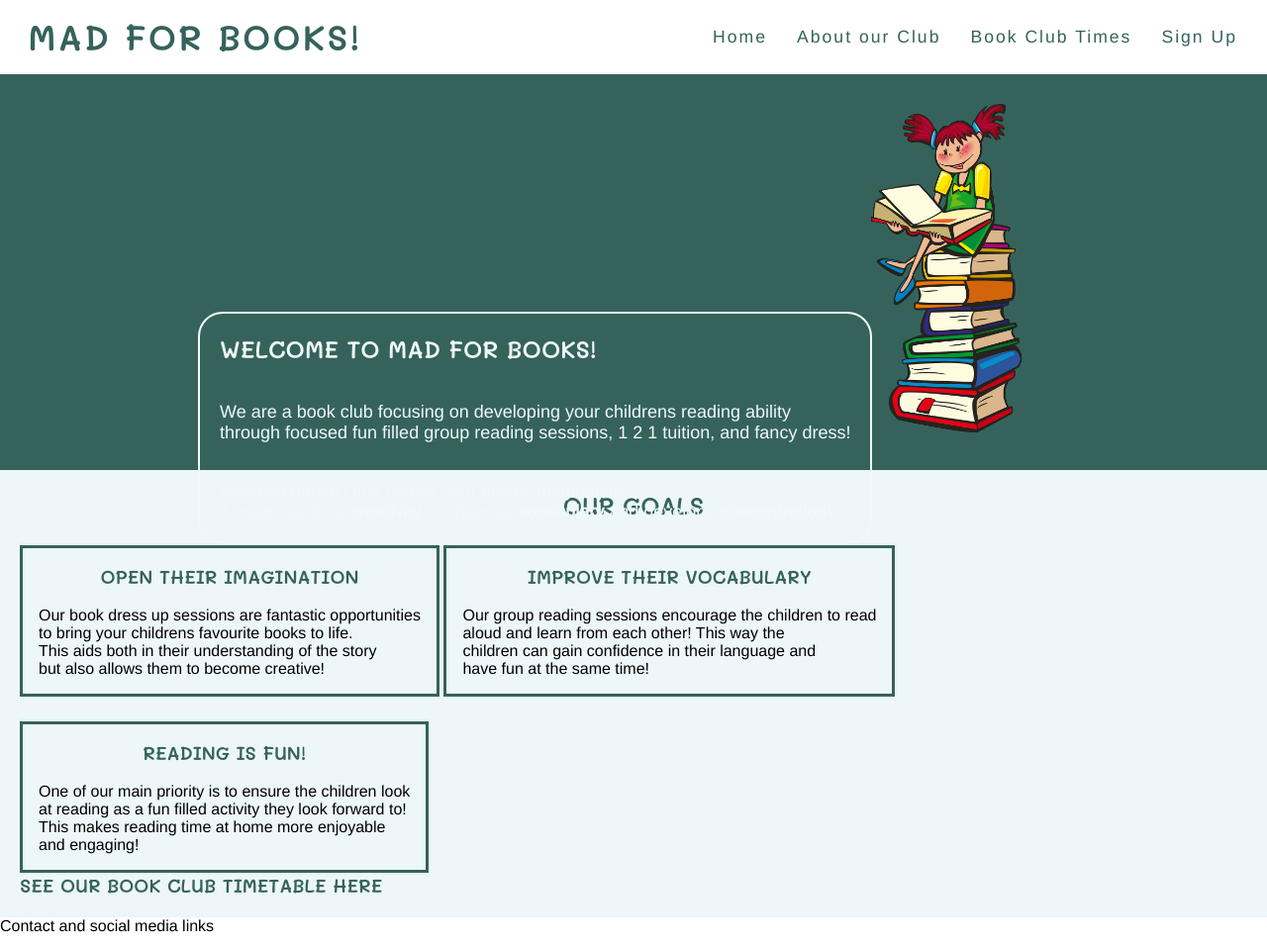
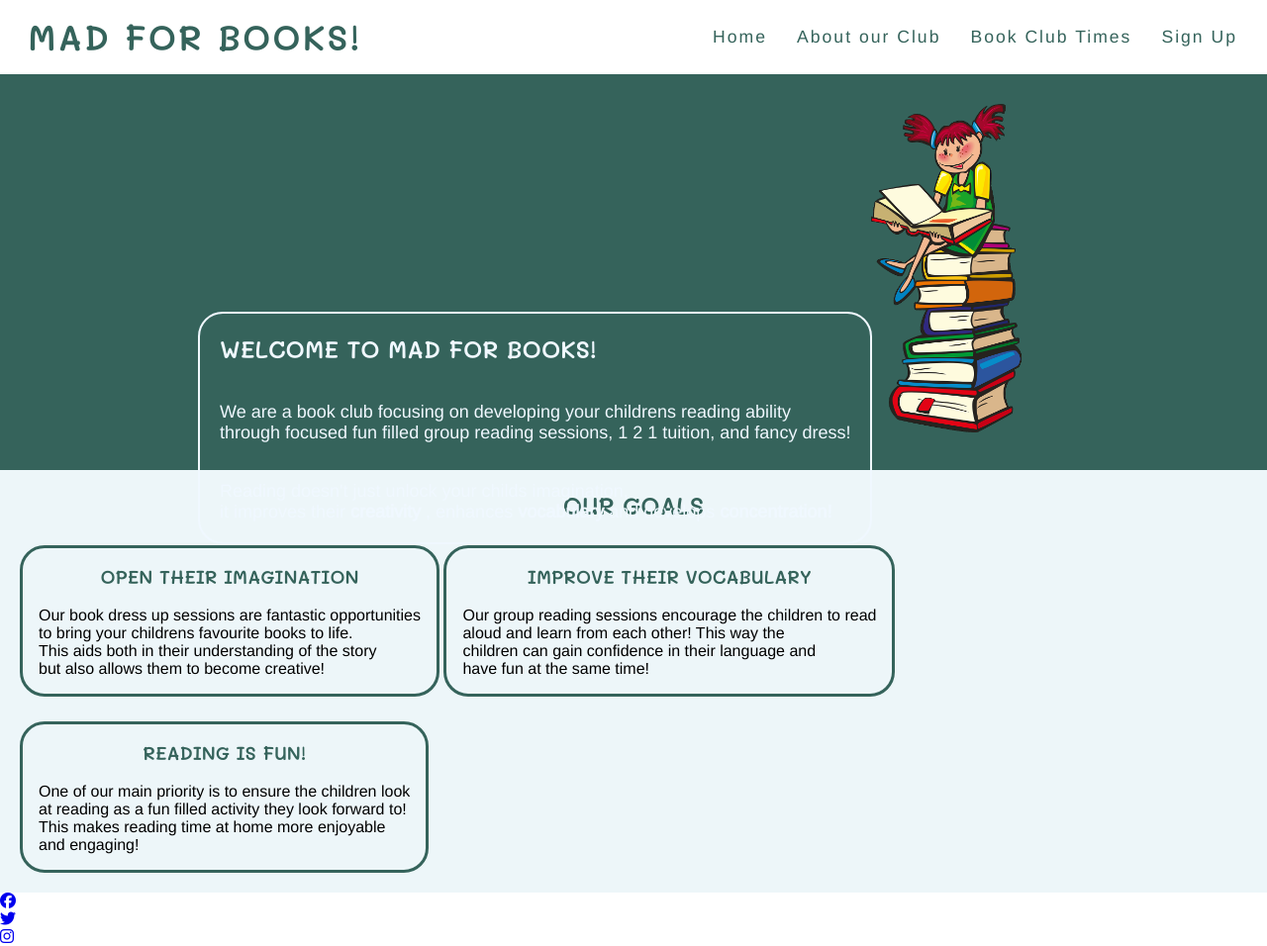
Before and after one commit to Code-Institute-Submissions/Mad-For-Books, a plain HTML site: page index.html in a window 1280 px wide. Shown: the whole page at 99% size. Drawn offline with nearby package versions, Linux system fonts and the light colour scheme.

Commit message:
social media icons added to footer

```diff
--- a/assets/css/style.css
+++ b/assets/css/style.css
@@ -101,7 +101,7 @@ h1, h2, h3 {
     padding: 1em;
     border: solid #35635b;
     margin-top: 25px;
-
+    border-radius: 25px;
 }
 
 .goals h3 {
--- a/index.html
+++ b/index.html
@@ -82,12 +82,28 @@
         <p> One of our main priority is to ensure the children look <br> at reading as a fun filled activity they look forward to! <br> This makes reading time at home more enjoyable <br> and engaging! </p>
     </div>
 
-    <div> <h3> See our book club timetable here </h3></div>
 </div>
 
     </section>
 
-    <footer> Contact and social media links </footer>
+    <footer>
+        <ul>
+            <li>
+                <a href="https://www.facebook.com" target="_blank" rel="noopener" aria-label="Visit our Facebook Page (Opens in new tab)" ><i class="fa-brands fa-facebook"></i></a>
+            </li>
+
+            <li>
+                <a href="https://www.twitter.com" target="_blank" rel="noopener" aria-label="Visit our twitter Page (Opens in new tab)" ><i class="fa-brands fa-twitter"></i></a>
+            </li>
+
+            <li>
+                <a href="https://www.instagram.com" target="_blank" rel="noopener" aria-label="Visit our instagram Page (Opens in new tab)" ><i class="fa-brands fa-instagram"></i></a>
+            </li>
+
+        </ul>
+
+
+    </footer>
 
     <!--font awesome script-->
     <script src="https://kit.fontawesome.com/0bd68bc9dc.js" crossorigin="anonymous"></script>
```
